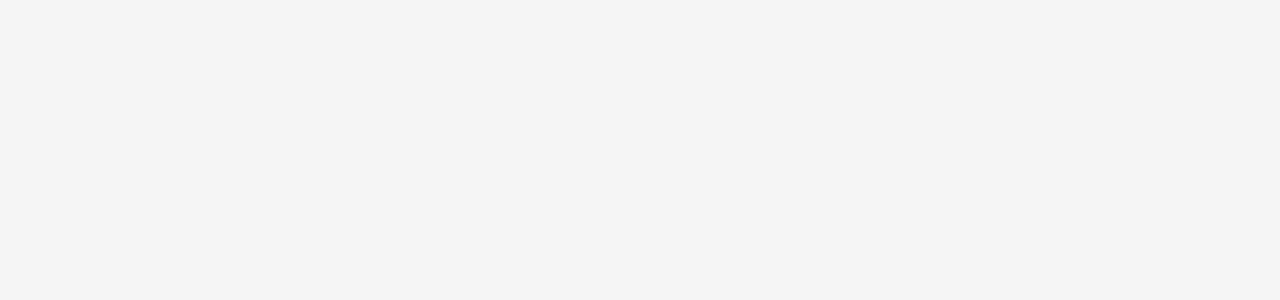
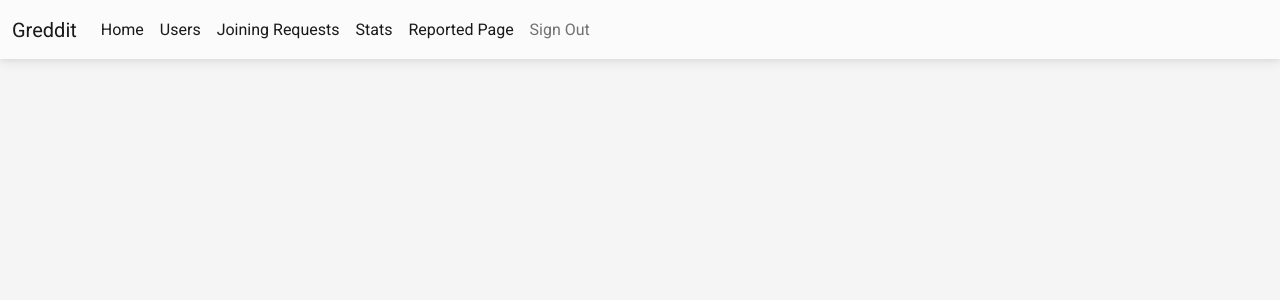
Before and after one commit to AmeyChoudhary/Greddit, a React (Create React App) app in the folder frontend/: page /subgreddit/1 in a window 1280 px wide. Before the commit this address had no page. Shown: the top 300 px of the page. Built offline with nearby package versions, Linux system fonts and the light colour scheme; sample sign-in values are in the browser's storage.

Commit message:
subgreddit specific created

```diff
--- a/frontend/src/App.js
+++ b/frontend/src/App.js
@@ -41,7 +41,7 @@ function App() {
             <Route
             path="/subgreddit"
             element={
-              <Protected children={<SubGredditPage />}></Protected>
+              <Protected children={<MySubGredditPage />}></Protected>
             }></Route>
             <Route
             path="/subgreddit/create"
@@ -58,7 +58,12 @@ function App() {
             element={
               <Protected children={<AllSubGredditPage />}></Protected>
             }></Route>
-          <Route path="/" element={<Authentication />}></Route>
+            <Route
+            path="/subgreddit/:subgreddit_name"
+            element={
+              <Protected children={<SubGredditPage />}></Protected>
+            }></Route>
+            <Route path="/" element={<Authentication />}></Route>
         </Routes>
       </Router>
     </>
--- /dev/null
+++ b/frontend/src/Components/SubGredditComponents/NavBarSubGreddit.js
@@ -0,0 +1,79 @@
+import React, { useState } from 'react';
+// eslint-disable-next-line
+import {
+  MDBContainer,
+  MDBNavbar,
+  // eslint-disable-next-line
+  MDBNavbarBrand,
+  // eslint-disable-next-line
+  MDBNavbarToggler,
+  MDBNavbarNav,
+  MDBNavbarItem,
+  MDBNavbarLink,
+  MDBCollapse,
+  MDBIcon
+} from 'mdb-react-ui-kit';
+// eslint-disable-next-line
+
+import { useNavigate } from "react-router-dom";
+
+
+
+const Navbar = () => {
+  const [showNav, setShowNav] = useState(false);
+
+  let navigate = useNavigate();
+
+  const Signout = () => {
+    localStorage.removeItem("token");
+    navigate("/auth?mode=login");
+  };
+
+  return (
+    <MDBNavbar expand='lg' light bgColor='light'>
+      <MDBContainer fluid>
+        <MDBNavbarBrand >Greddit</MDBNavbarBrand>
+        <MDBNavbarToggler
+          type='button'
+          aria-expanded='false'
+          aria-label='Toggle navigation'
+          onClick={() => setShowNav(!showNav)}
+        >
+          <MDBIcon icon='bars' fas />
+        </MDBNavbarToggler>
+        <MDBCollapse navbar show={showNav}>
+          <MDBNavbarNav>
+            <MDBNavbarItem>
+              <MDBNavbarLink active aria-current='page' href='/profile'>
+                Home
+              </MDBNavbarLink>
+            </MDBNavbarItem>
+            <MDBNavbarItem>
+              <MDBNavbarLink active aria-current='page' href='/subgreddit/:subgreddit_name/users' >Users
+
+              </MDBNavbarLink>
+            </MDBNavbarItem>
+            <MDBNavbarItem>
+              <MDBNavbarLink active aria-current='page' href='/subgreddit/:subgreddit_name/joining_requests' >Joining Requests
+
+              </MDBNavbarLink>
+            </MDBNavbarItem>
+            <MDBNavbarItem>
+              <MDBNavbarLink active aria-current='page' href='/subgreddit/:subgreddit_name/stats' >Stats
+              </MDBNavbarLink>
+            </MDBNavbarItem>
+            <MDBNavbarItem>
+              <MDBNavbarLink active aria-current='page' href='/subgreddit/:subgreddit_name/reported_page' >Reported Page
+              </MDBNavbarLink>
+            </MDBNavbarItem>
+            <MDBNavbarItem>
+              <MDBNavbarLink onClick={Signout}>Sign Out</MDBNavbarLink>
+            </MDBNavbarItem>
+          </MDBNavbarNav>
+        </MDBCollapse>
+      </MDBContainer>
+    </MDBNavbar>
+  );
+}
+
+export default Navbar;
--- a/frontend/src/Components/SubGredditComponents/SubGredditPage.js
+++ b/frontend/src/Components/SubGredditComponents/SubGredditPage.js
@@ -1,6 +1,7 @@
 import React from 'react'
-import Navbar from '../Navbar'
 import { useNavigate } from 'react-router-dom'
+import { useEffect } from 'react'
+import Navbar from './NavBarSubGreddit'
 
 
 const SubGredditPage = () => {
@@ -11,29 +12,6 @@ const SubGredditPage = () => {
         <div>
             <Navbar></Navbar>
 
-            <div className="d-flex justify-content-center">
-                <div className="btn-group shadow-0" role="group" aria-label="Basic example" >
-                    <button
-                        type="button"
-                        className="  p-4 m-2 btn btn-outline-secondary"
-                        onClick={() => { navigate('/subgreddit/create') }}>
-                        Create a New Subgreddit
-                    </button>
-                    <button
-                        type="button"
-                        className="  p-4 m-2 btn btn-outline-secondary"
-                        onClick={() => { navigate('/subgreddit/mysubgreddits') }} >
-                        My Sub Greddits
-                    </button>
-                    <button
-                        type="button"
-                        className="  p-4 m-2 btn btn-outline-secondary"
-                        onClick={() => { navigate('/subgreddit/allsubgreddits') }}>
-                        All Sub Greddits
-                    </button>
-                </div>
-            </div>
-
         </div>
     )
 }
```
